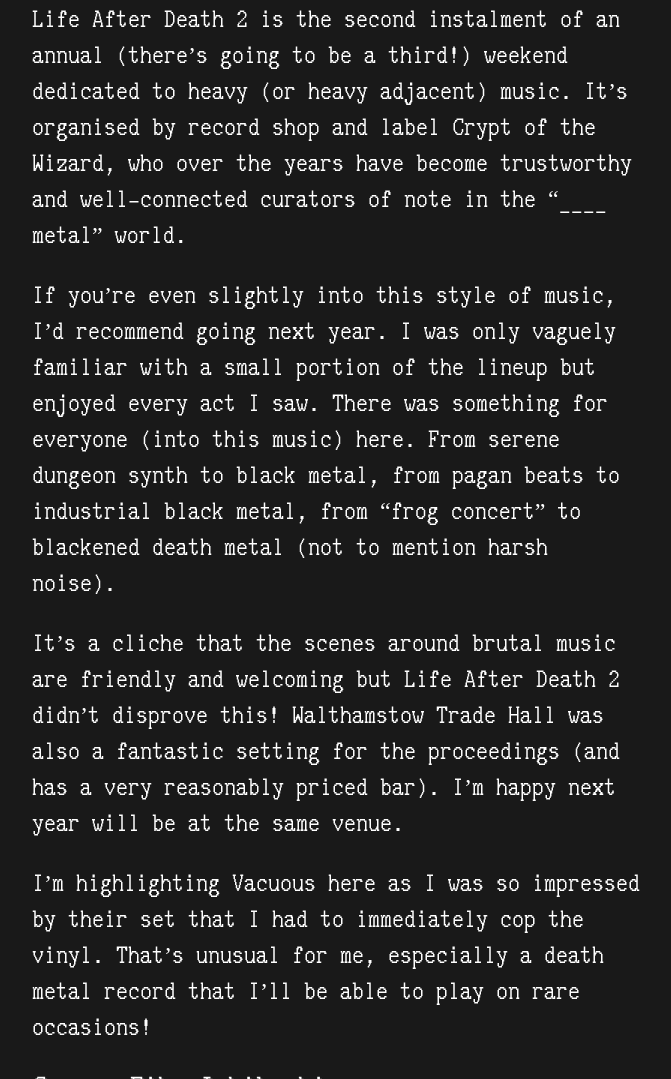
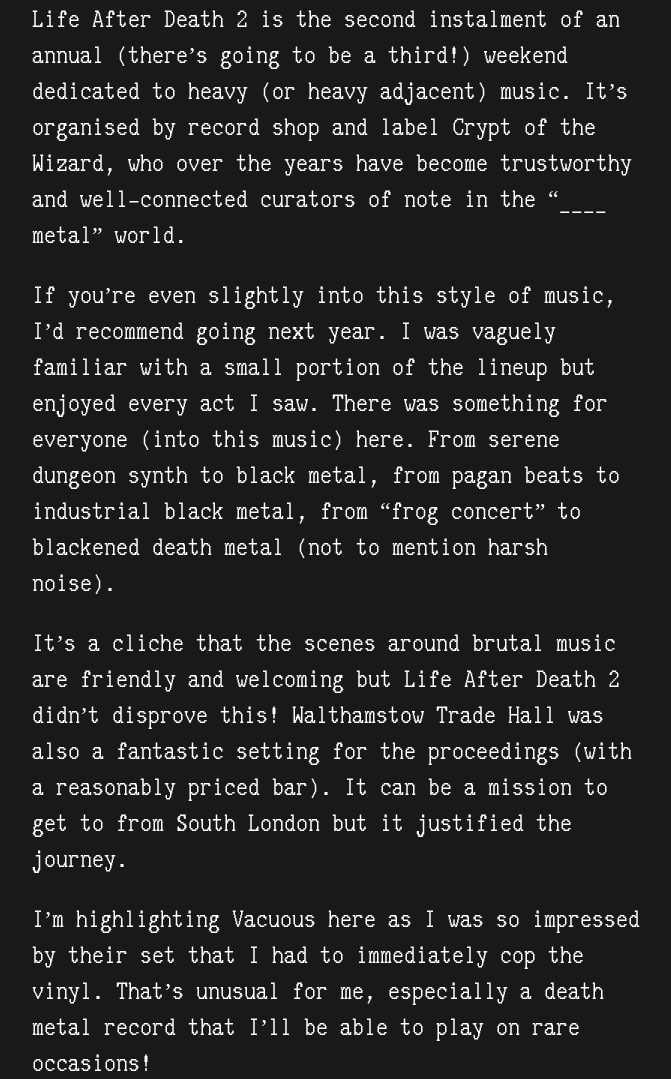
Before and after one commit to patrickpatrickpatrick/patrickpages, an Eleventy site: page content/blog/mar25.md in a window 1280 px wide. Shown: the part 552-1631 px from the top of the page, without its empty margins (304-975 px from the left). Built offline with nearby package versions, Linux system fonts and the light colour scheme; Eleventy itself is replaced by a stand-in of ours; files that its build step writes are made by us from their sources.

Commit message:
Update mar25.md

```diff
--- a/content/blog/mar25.md
+++ b/content/blog/mar25.md
@@ -11,9 +11,9 @@
 
 Life After Death 2 is the second instalment of an annual (there’s going to be a third!) weekend dedicated to heavy (or heavy adjacent) music. It’s organised by record shop and label Crypt of the Wizard, who over the years have become trustworthy and well-connected curators of note in the “____ metal” world.
 
-If you’re even slightly into this style of music, I’d recommend going next year. I was only vaguely familiar with a small portion of the lineup but enjoyed every act I saw. There was something for everyone (into this music) here. From serene dungeon synth to black metal, from pagan beats to industrial black metal, from “frog concert” to blackened death metal (not to mention harsh noise).
+If you’re even slightly into this style of music, I’d recommend going next year. I was vaguely familiar with a small portion of the lineup but enjoyed every act I saw. There was something for everyone (into this music) here. From serene dungeon synth to black metal, from pagan beats to industrial black metal, from “frog concert” to blackened death metal (not to mention harsh noise).
 
-It’s a cliche that the scenes around brutal music are friendly and welcoming but Life After Death 2 didn’t disprove this! Walthamstow Trade Hall was also a fantastic setting for the proceedings (and has a very reasonably priced bar). I’m happy next year will be at the same venue.
+It’s a cliche that the scenes around brutal music are friendly and welcoming but Life After Death 2 didn’t disprove this! Walthamstow Trade Hall was also a fantastic setting for the proceedings (with a reasonably priced bar). It can be a mission to get to from South London but it justified the journey.
 
 I’m highlighting Vacuous here as I was so impressed by their set that I had to immediately cop the vinyl. That’s unusual for me, especially a death metal record that I’ll be able to play on rare occasions!
 
```
